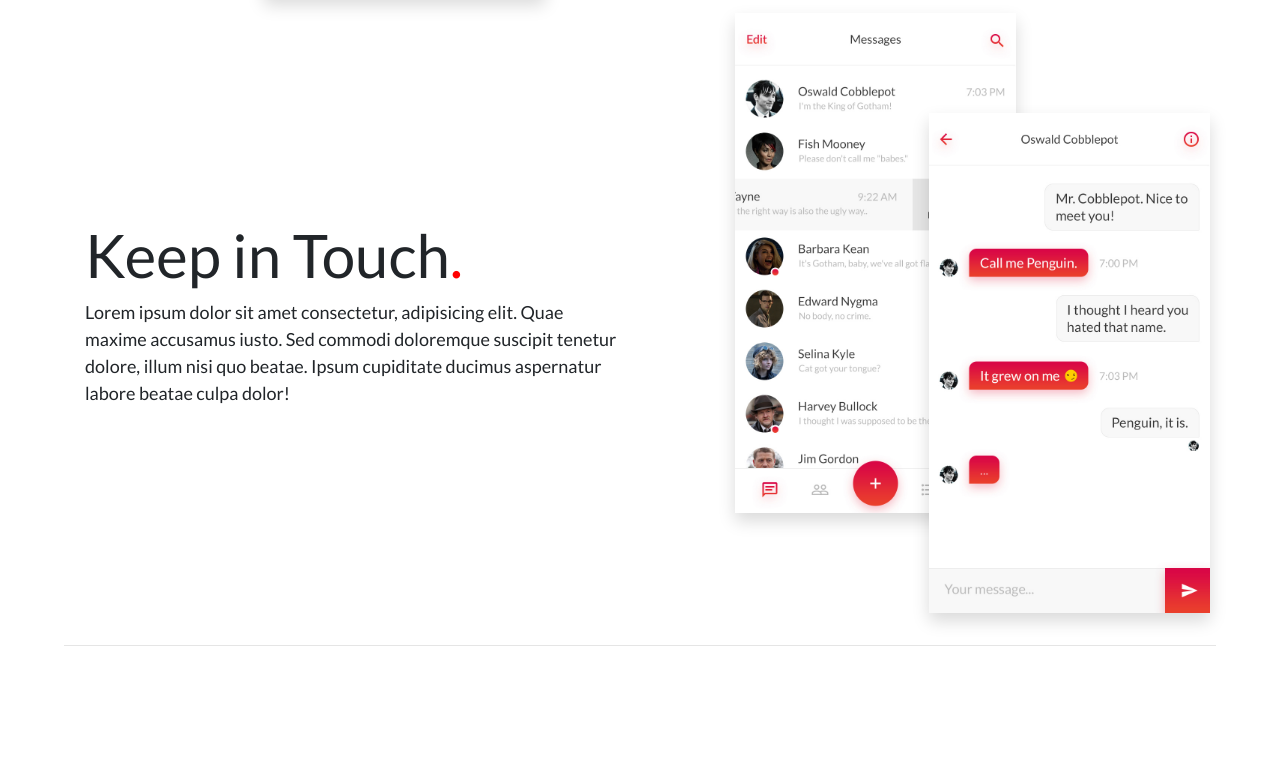
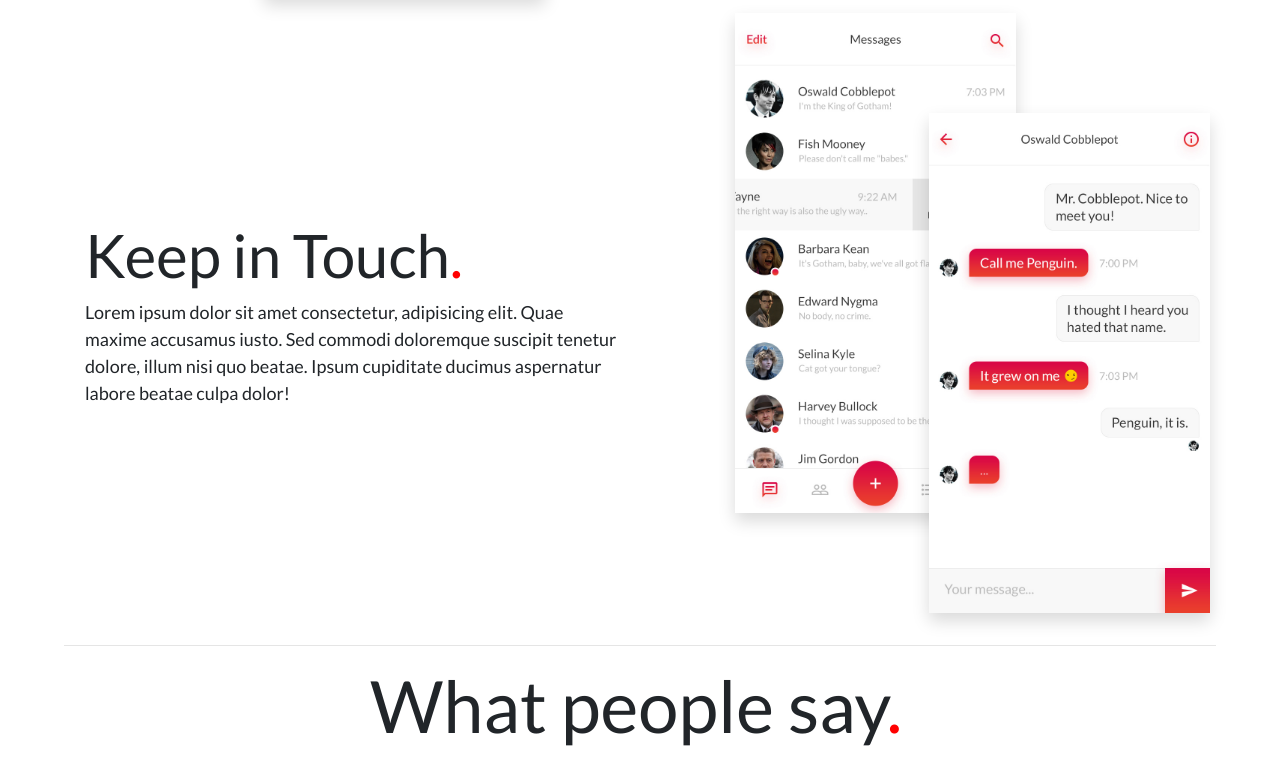
Before and after one commit to KenFon/heyU, a plain HTML site: page index.html in a window 1280 px wide. Shown: the part 1460-2217 px from the top of the page. Before the commit the page ends 2122 px from the top, so only its background shows below. Drawn offline with nearby package versions, Linux system fonts and the light colour scheme.

Commit message:
je sais ce que j'ai changer

```diff
--- a/index.html
+++ b/index.html
@@ -71,6 +71,9 @@
    <hr>
 
    <section class="container section3">
+    <div class="row justify-content-md-center">
+      <h1 class="col-6">What people say<span class="ptsrouge">.</span></h1>
+    </div>
 
   </section>
 
```
